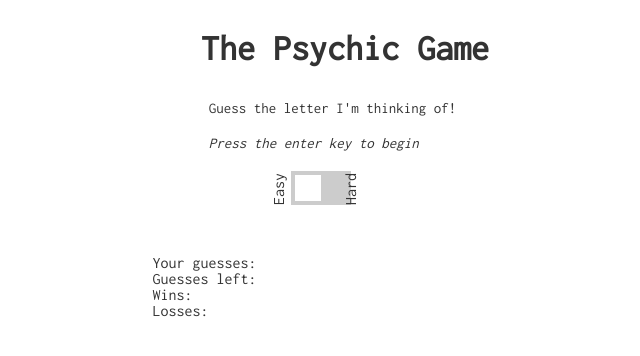
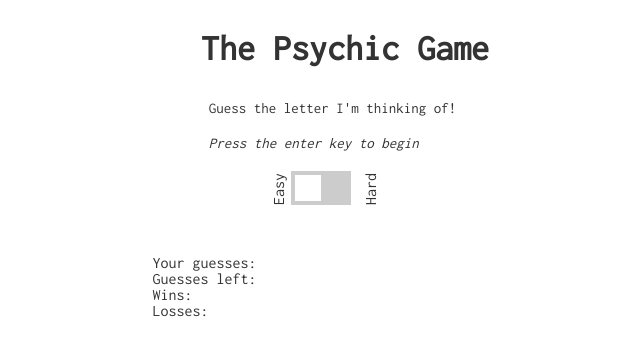
Before and after one commit to ChrisOCEagle/Word-Guess-Game, a plain HTML site: page index.html in a window 1280 px wide. Shown: the full height of the page, 295-935 px from the left. Drawn offline with nearby package versions, Linux system fonts and the light colour scheme.

Commit message:
took the text hard back a few pixels

```diff
--- a/assets/css/style.css
+++ b/assets/css/style.css
@@ -104,5 +104,5 @@ input:checked + .slider::before {
     left: 20px;
 }
 #hard {
-    right: 80px;
+    right: 60px;
 }
```
